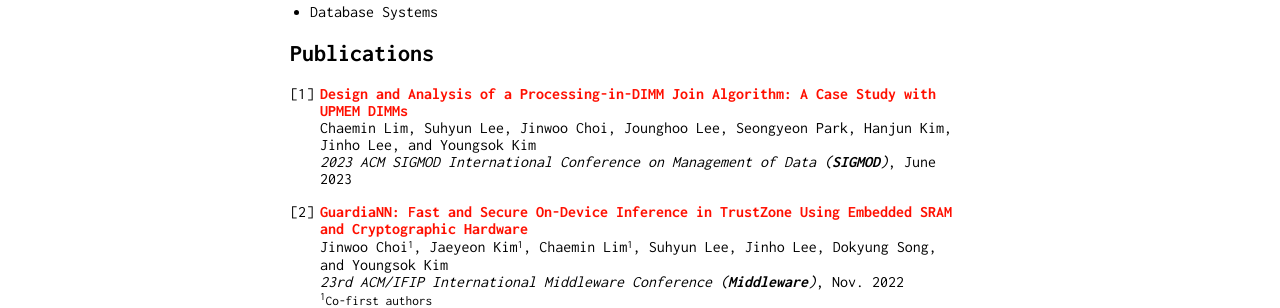
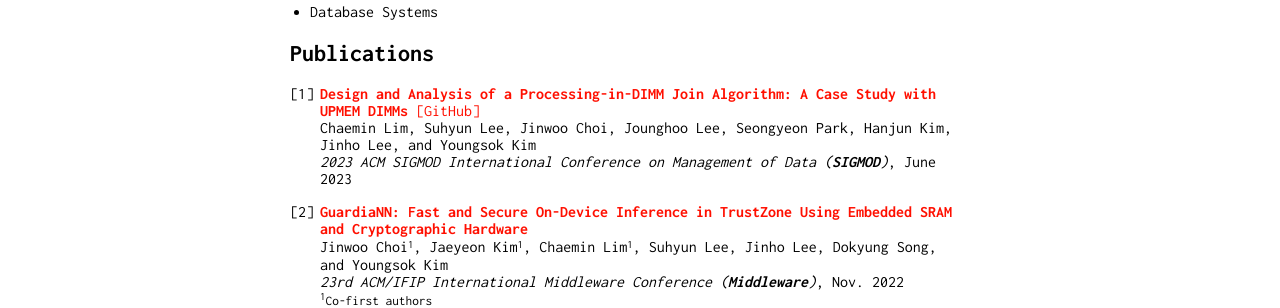
Before and after one commit to janoslim/janoslim.github.io, a Jekyll site: the page built from index.md, in a window 1280 px wide. Shown: the part 445-753 px from the top of the page. Built offline with Jekyll 4.4.1, drawn with Linux system fonts in a browser that asks for light colours; our own code applies the rules of GitHub Pages for plain Markdown files.

Commit message:
Update index.md

```diff
--- a/index.md
+++ b/index.md
@@ -22,7 +22,7 @@
 
 ## Publications
 
-1. <b><a href="https://doi.org/10.1145/3589258">Design and Analysis of a Processing-in-DIMM Join Algorithm: A Case Study with UPMEM DIMMs</a></b><br>
+1. <b><a href="https://doi.org/10.1145/3589258">Design and Analysis of a Processing-in-DIMM Join Algorithm: A Case Study with UPMEM DIMMs</a></b> <a href="https://github.com/hpcp-yonsei/pid-join">[GitHub]</a><br>
 Chaemin Lim, Suhyun Lee, Jinwoo Choi, Jounghoo Lee, Seongyeon Park, Hanjun Kim, Jinho Lee, and Youngsok Kim<br>
 <i>2023 ACM SIGMOD International Conference on Management of Data (<b>SIGMOD</b>)</i>, June 2023
 
```
